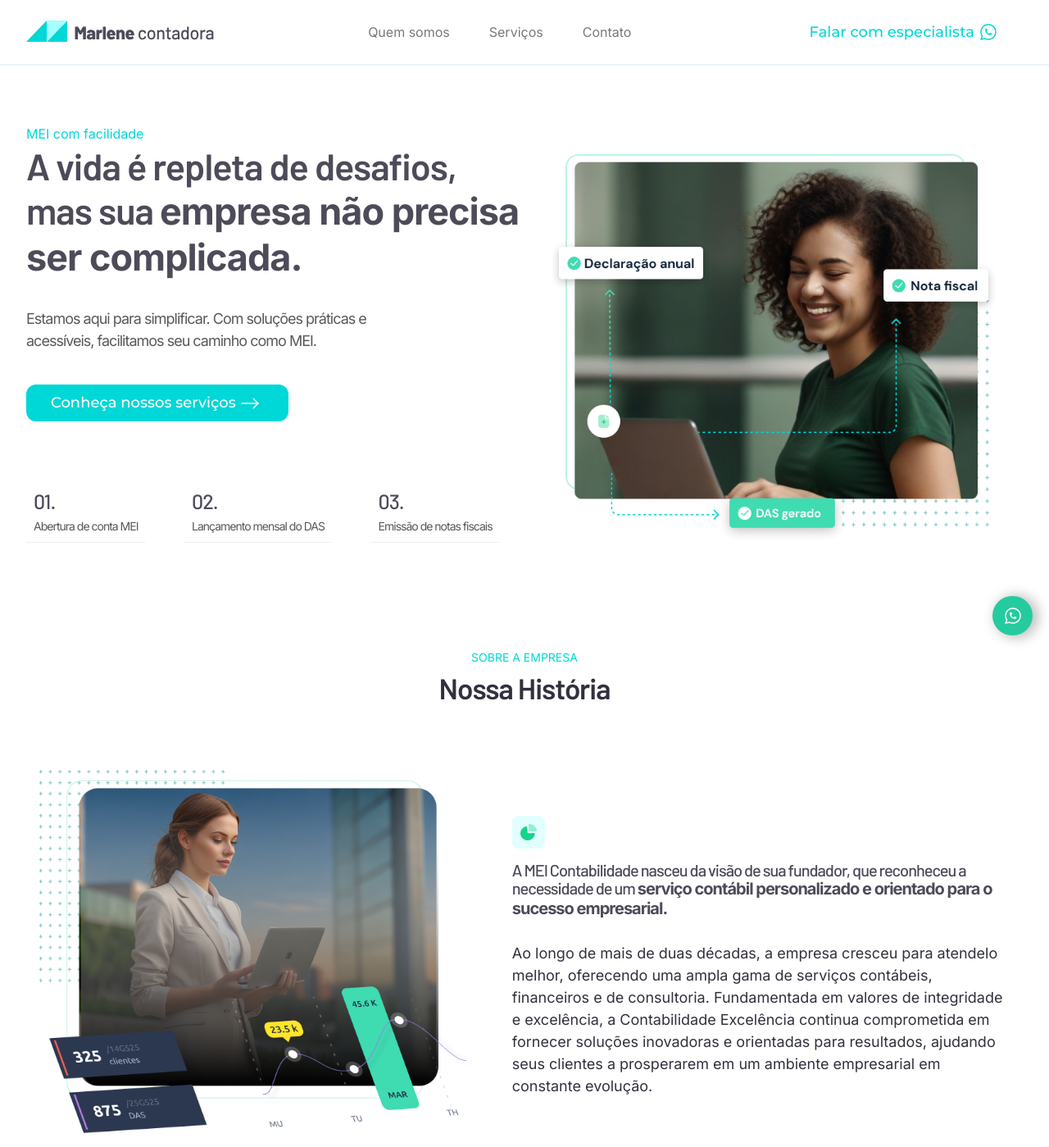
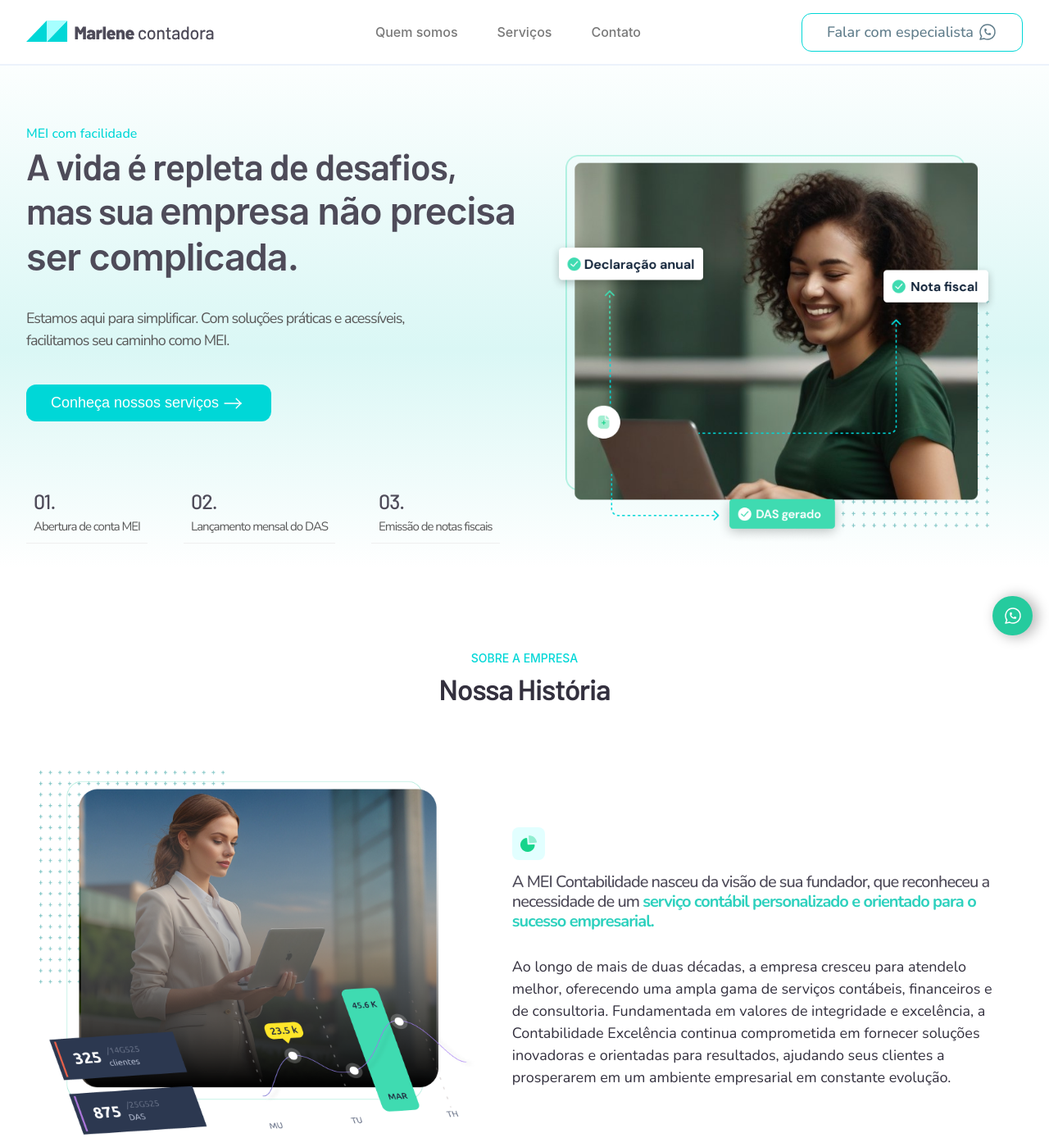
Before and after one commit to wagstalos/projeto-mei, a website: page index.html in a window 1280 px wide. Shown: the top 1399 px of the page at 82% size. Drawn offline with nearby package versions, Linux system fonts and the light colour scheme; no server answers.

Commit message:
📦 NEW: new hero

```diff
--- a/index.html
+++ b/index.html
@@ -5,16 +5,11 @@
   <meta charset="UTF-8" />
   <meta http-equiv="X-UA-Compatible" content="IE=edge" />
   <meta name="viewport" content="width=device-width, initial-scale=1.0" />
-  <link rel="preconnect" href="https://fonts.googleapis.com" />
-  <link rel="preconnect" href="https://fonts.gstatic.com" crossorigin />
   <link rel="preconnect" href="https://fonts.googleapis.com">
   <link rel="preconnect" href="https://fonts.gstatic.com" crossorigin>
   <link
-    href="https://fonts.googleapis.com/css2?family=Barlow:ital,wght@0,100;0,200;0,300;0,400;0,500;0,600;0,700;0,800;0,900;1,100;1,200;1,300;1,400;1,500;1,600;1,700;1,800;1,900&display=swap"
+    href="https://fonts.googleapis.com/css2?family=Barlow:ital,wght@0,100;0,200;0,300;0,400;0,500;0,600;0,700;0,800;0,900;1,100;1,200;1,300;1,400;1,500;1,600;1,700;1,800;1,900&family=Nunito:ital,wght@0,200..1000;1,200..1000&display=swap"
     rel="stylesheet">
-  <link
-    href="https://fonts.googleapis.com/css2?family=Inter:wght@400;700&family=Montserrat:wght@300;400;500;700&display=swap"
-    rel="stylesheet" />
 
   <link rel="stylesheet" href="./css/plugins.css" />
   <link rel="stylesheet" href="./css/main.css" />
@@ -179,6 +174,7 @@
   </section>
 
   <section class="s-about" id="about">
+
     <div class="container">
       <span class="subtitle">Sobre a empresa</span>
       <h2 class="title-section text-dark">Nossa História</h2>
@@ -192,9 +188,11 @@
 
           <img src="img/icon-chart.svg" alt="ícone gráfico" title="icone">
 
-          <h4 class="mt-4"> A MEI Contabilidade nasceu da visão de sua fundador, que reconheceu a necessidade de
+          <h4 class="s-about__text-title mt-4"> A MEI Contabilidade nasceu da visão de sua fundador, que reconheceu a
+            necessidade de
             um
-            <strong> serviço contábil personalizado e orientado para o sucesso empresarial.</strong>
+            <strong class="s-about__text-title" s> serviço contábil personalizado e orientado para o sucesso
+              empresarial.</strong>
           </h4>
           <p class="mt-5">
             Ao longo de mais de duas décadas, a
--- a/scss/_buttons.scss
+++ b/scss/_buttons.scss
@@ -15,29 +15,22 @@
     color: $brand-black;
     transition: background-color 0.3s;
     color: $white;
+
     &:hover {
         background-color: $brand-green;
     }
 }
 
 .btn-secondary {
+    background-color: rgba(0, 0, 0, 0);
+    color: #607d8b;
+    transition: background-color 0.5s;
+    font-family: "Nunito", sans-serif;
     border: 1px solid $brand-green-light;
-    background-color: transparent;
-    font-weight: 500;
-    color: $brand-green-light;
-    transition: all 0.3s;
+
     &:hover {
-        background-color: $brand-green;
+        background-color: $brand-green-light;
         color: $white;
-    }
-    &.white {
-        border: 1px solid $white;
-        color: $white;
-        transition: all 0.3s;
-        &:hover {
-            background-color: $white;
-            color: $brand-yellow;
-        }
     }
 }
 
--- a/scss/_header.scss
+++ b/scss/_header.scss
@@ -9,10 +9,6 @@ header {
 
     border-bottom: 2px solid #ecf2fb;
     background-color: $white;
-
-    .btn-secondary {
-        border: none;
-    }
 
     .container {
         @include flex(row, center, space-between);
--- a/scss/_home.scss
+++ b/scss/_home.scss
@@ -1,7 +1,8 @@
 .s-hero {
     width: 100%;
-    background-color: $white;
     padding-top: 15.1rem;
+    background: linear-gradient(180deg, rgba(218, 247, 245, 0) 6.5%, #daf7f5 60.89%, rgba(218, 247, 245, 0) 98.72%);
+
 
     .d-flex {
         align-items: center;
@@ -30,7 +31,6 @@
 
         .description {
             max-width: 50rem;
-
             margin-top: 3.4rem;
             margin-bottom: 4rem;
             font-weight: 400;
@@ -54,7 +54,7 @@
             }
 
             &__description {
-                font-size: 1.4rem;
+                font-size: 1.5rem;
                 color: $gray-400;
             }
         }
--- a/scss/_s-about.scss
+++ b/scss/_s-about.scss
@@ -13,6 +13,13 @@
 
     &__text {
         width: 50%;
+        &-title {
+            font-family: "Nunito", sans-serif;
+            line-height: 120%;
+            strong {
+                color: $brand-green;
+            }
+        }
     }
 
     // responsive
@@ -34,8 +41,8 @@
                 text-align: left;
             }
 
-            h4 {
-                text-align: center;
+            &-title {
+                font-family: "Nunito", sans-serif;
             }
 
             img {
--- a/scss/_s-service.scss
+++ b/scss/_s-service.scss
@@ -1,6 +1,6 @@
 .s-service {
     padding: 90px 0;
-    background: linear-gradient(rgb(255, 255, 255) 0%, rgb(225 255 247) 100%);
+    background: linear-gradient(180deg, rgba(218, 247, 245, 0) 6.5%, #daf7f5 60.89%, rgba(218, 247, 245, 0) 98.72%);
 
     .box-container {
         display: flex;
--- a/scss/_titles.scss
+++ b/scss/_titles.scss
@@ -41,6 +41,7 @@ p {
     font-size: 1.8rem;
     line-height: 150%;
     color: $gray-600;
+    font-family: "Nunito", sans-serif;
 }
 .subtitle {
     // background-color: rgba(208, 255, 249, 0.451);
```
Also changed, not shown: css/main.css, img/icone-grafico.svg (added).
